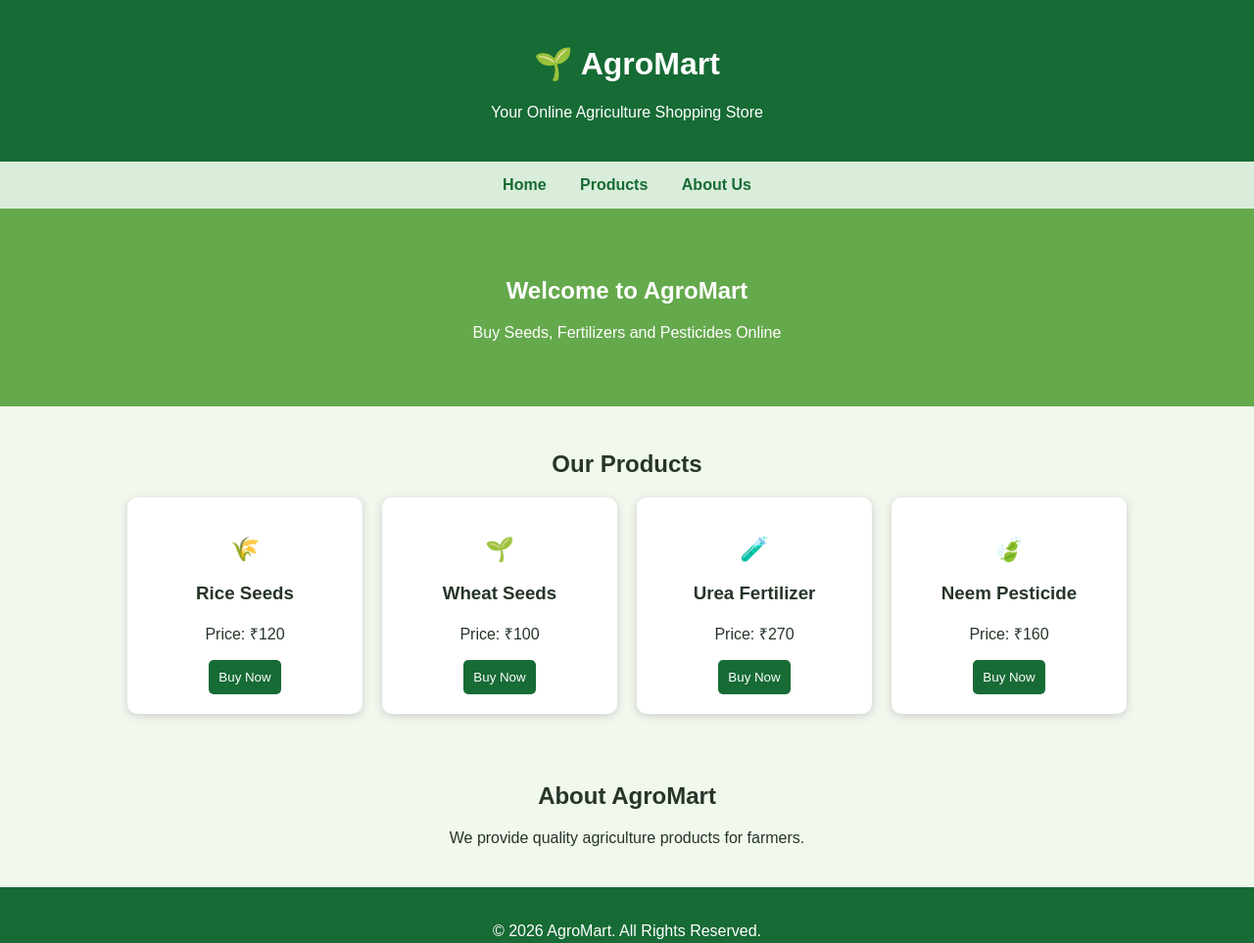
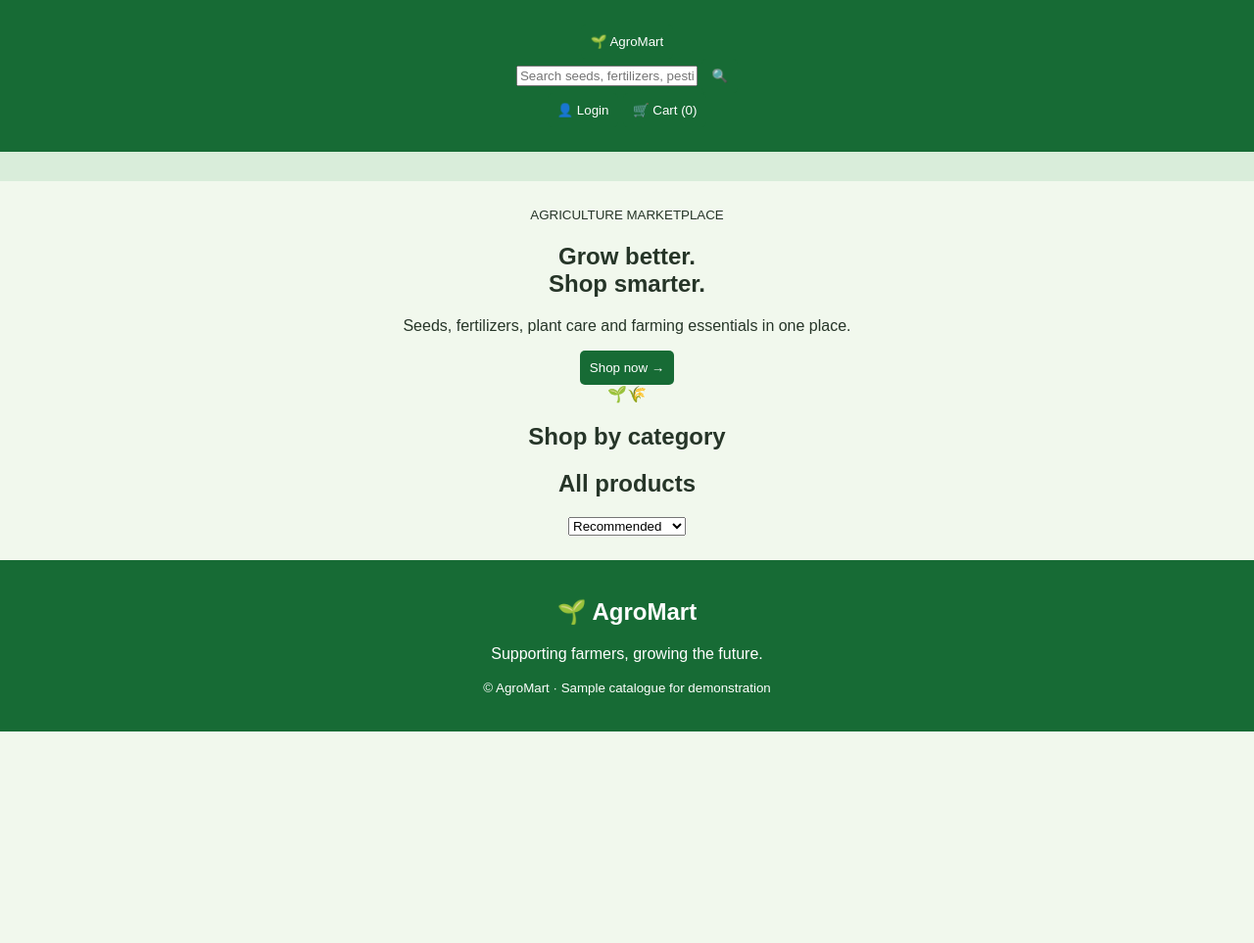
Before and after one commit to svpsandesh-stack/Agromart-shopping, a plain HTML site: page index.html in a window 1280 px wide. Shown: the whole page at 98% size. After the commit the page ends 800 px from the top, so only its background shows below. Drawn offline with Linux system fonts and the light colour scheme.

Commit message:
Update index.html

```diff
--- a/index.html
+++ b/index.html
@@ -1,41 +1,157 @@
 <!DOCTYPE html>
-<html>
+<html lang="en">
 <head>
-    <title>AgroMart Agriculture Store</title>
-    <link rel="stylesheet" href="style.css">
+    <meta charset="UTF-8">
+    <meta name="viewport" content="width=device-width, initial-scale=1.0">
+
+    <meta name="theme-color" content="#176b35">
+    <meta name="description" content="AgroMart Agriculture Shopping">
+
+    <title>AgroMart | Agriculture Shopping</title>
+
+    <link rel="manifest" href="./manifest.json">
+    <link rel="icon" href="./icon-192.png">
+    <link rel="stylesheet" href="./style.css">
 </head>
+
 <body>
 
 <header>
-    <h1>🌱 AgroMart</h1>
-    <p>Your Online Agriculture Shopping Store</p>
+    <button class="logo" onclick="home()">🌱 AgroMart</button>
+
+    <form id="searchForm">
+        <input
+            id="search"
+            placeholder="Search seeds, fertilizers, pesticides..."
+        >
+        <button>🔍</button>
+    </form>
+
+    <div>
+        <button onclick="account()">
+            👤 <span id="userLabel">Login</span>
+        </button>
+
+        <button onclick="cartPage()">
+            🛒 Cart (<span id="cartCount">0</span>)
+        </button>
+
+        <button id="install" hidden>Install app</button>
+    </div>
 </header>
 
-<nav>
-    <a href="#">Home</a>
-    <a href="#products">Products</a>
-    <a href="#about">About Us</a>
-</nav>
+<nav id="nav"></nav>
 
-<section class="banner">
-    <h2>Welcome to AgroMart</h2>
-    <p>Buy Seeds, Fertilizers and Pesticides Online</p>
-</section>
+<main>
 
-<section id="products">
-    <h2>Our Products</h2>
-    <div id="productList"></div>
-</section>
+    <!-- HOME PAGE -->
+    <section id="home" class="view">
 
-<section id="about">
-    <h2>About AgroMart</h2>
-    <p>We provide quality agriculture products for farmers.</p>
-</section>
+        <div class="hero">
+            <div>
+                <small>AGRICULTURE MARKETPLACE</small>
+
+                <h1>
+                    Grow better.<br>
+                    <span>Shop smarter.</span>
+                </h1>
+
+                <p>
+                    Seeds, fertilizers, plant care and farming
+                    essentials in one place.
+                </p>
+
+                <button onclick="document.querySelector('#products').scrollIntoView()">
+                    Shop now →
+                </button>
+            </div>
+
+            <div class="heroEmoji">🌱🌾</div>
+        </div>
+
+        <h2>Shop by category</h2>
+
+        <div id="cats" class="cats"></div>
+
+        <div class="row">
+            <div>
+                <h2 id="heading">All products</h2>
+                <small id="count"></small>
+            </div>
+
+            <select id="sort">
+                <option value="featured">Recommended</option>
+                <option value="low">Price low to high</option>
+                <option value="high">Price high to low</option>
+                <option value="name">Name A-Z</option>
+            </select>
+        </div>
+
+        <div id="products" class="products"></div>
+
+        <p id="empty" hidden>No products found.</p>
+
+    </section>
+
+    <!-- PRODUCT DETAILS -->
+    <section id="detail" class="view" hidden></section>
+
+    <!-- SHOPPING CART -->
+    <section id="cart" class="view narrow" hidden></section>
+
+    <!-- PRODUCT QUANTITY -->
+    <section id="quantity" class="view narrow" hidden></section>
+
+    <!-- ACCOUNT -->
+    <section id="account" class="view narrow" hidden></section>
+
+    <!-- CHECKOUT -->
+    <section id="checkout" class="view narrow" hidden></section>
+
+    <!-- INVOICE -->
+    <section id="invoice" class="view narrow" hidden></section>
+
+</main>
 
 <footer>
-    <p>© 2026 AgroMart. All Rights Reserved.</p>
+    <h2>🌱 AgroMart</h2>
+
+    <p>Supporting farmers, growing the future.</p>
+
+    <small>
+        © <span id="year"></span> AgroMart
+        · Sample catalogue for demonstration
+    </small>
+
+    <p id="network"></p>
 </footer>
 
-<script src="script.js"></script>
+<!-- PURCHASE CONFIRMATION -->
+<div id="modal" class="modal" hidden>
+
+    <div class="dialog">
+
+        <h2>Confirm purchase?</h2>
+
+        <p id="modalText"></p>
+
+        <button onclick="confirmBuy(true)">
+            Yes, continue
+        </button>
+
+        <button class="light" onclick="confirmBuy(false)">
+            No
+        </button>
+
+    </div>
+
+</div>
+
+<div id="toast" class="toast"></div>
+
+<!-- JAVASCRIPT FILES -->
+<script src="./products.js"></script>
+<script src="./app.js"></script>
+
 </body>
 </html>
```
